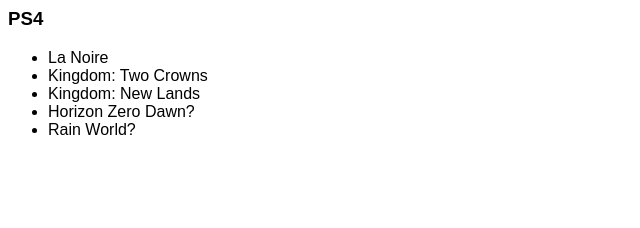
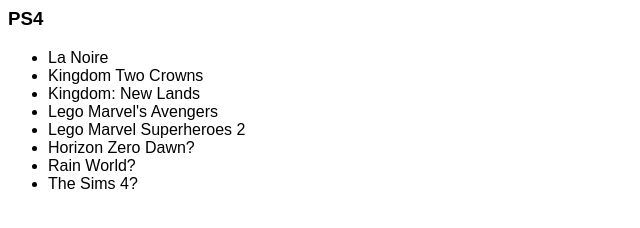
Before and after one commit to MagneticToad/MiscellaneousToad, a plain HTML site: page public/playlist/index.html in a window 1280 px wide. Shown: the whole page, without its empty margins (0-640 px from the left). Drawn offline with Linux system fonts and the light colour scheme.

Commit message:
Updated playlist

```diff
--- a/public/playlist/index.html
+++ b/public/playlist/index.html
@@ -6,8 +6,11 @@
 <h3>PS4</h3>
 <ul>
 	<li>La Noire</li>
-	<li>Kingdom: Two Crowns</li>
+	<li>Kingdom Two Crowns</li>
 	<li>Kingdom: New Lands</li>
+	<li>Lego Marvel's Avengers</li>
+	<li>Lego Marvel Superheroes 2</li>
 	<li>Horizon Zero Dawn?</li>
 	<li>Rain World?</li>
+	<li>The Sims 4?</li>
 </ul>
```
